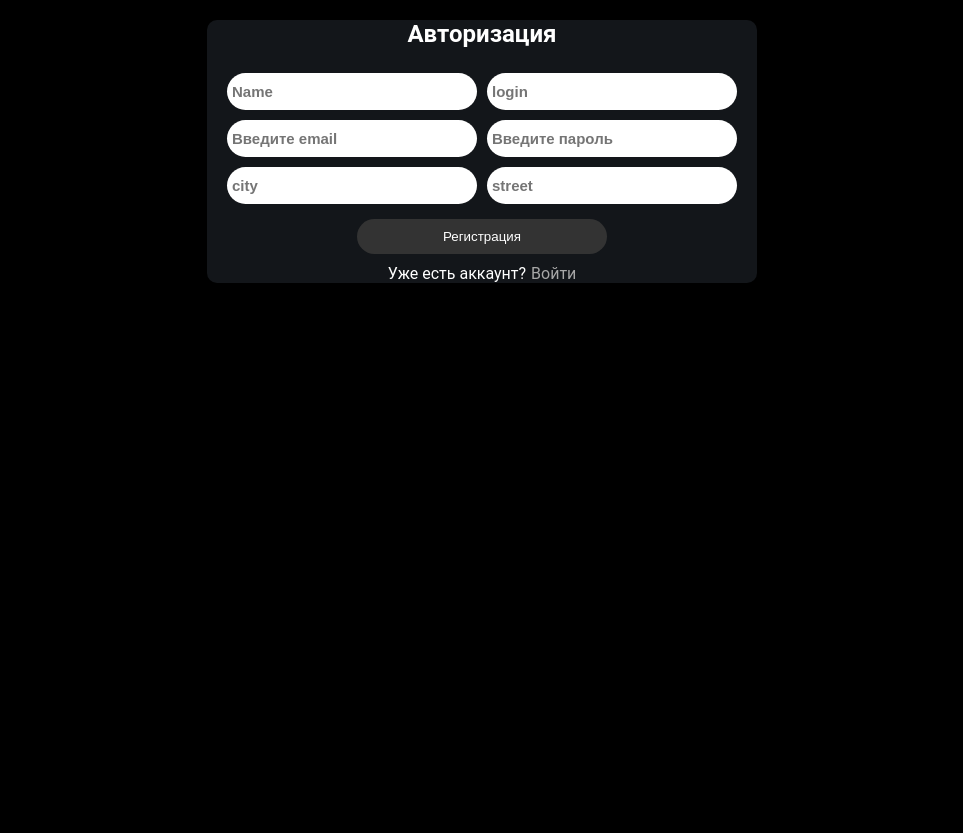
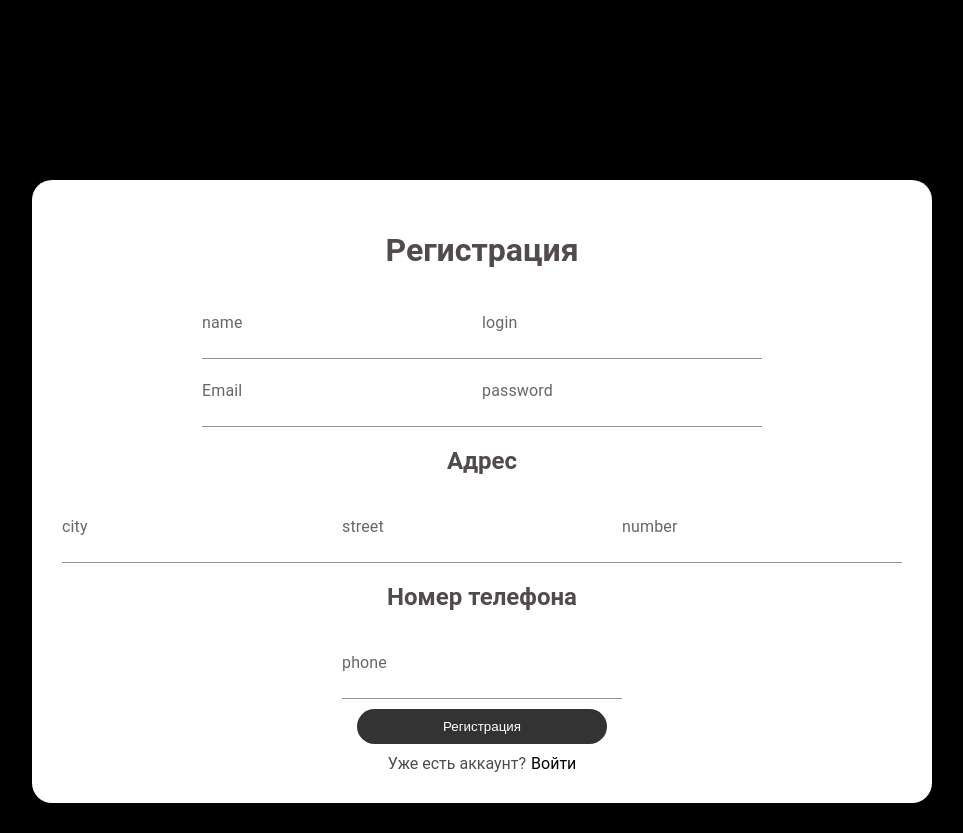
Before and after one commit to Amirhad/car-services-client, a React (Create React App) app: page /signup in a window 1280 px wide. Shown: the whole page, without its empty margins (158-1121 px from the left). Before the commit the page ends 800 px from the top, so only its background shows below. Built offline with nearby package versions, Linux system fonts and the light colour scheme.

Commit message:
Добавление токена в авторизацию

```diff
--- a/src/components/Sign/SignIn.jsx
+++ b/src/components/Sign/SignIn.jsx
@@ -3,10 +3,12 @@ import { useState } from "react";
 import { Link, useNavigate } from "react-router-dom";
 import styles from './sign.module.css'
 import { useDispatch, useSelector } from 'react-redux'
+import TextField from '@mui/material/TextField';
 
 function SignIn() {
   const signIn = useSelector(state => state.authentication.signin)
   const error = useSelector(state => state.authentication.error)
+  const token = useSelector(state => state.authentication.token)
   const dispatch = useDispatch()
 
   const [tologin, setToLogin] = useState("");
@@ -19,24 +21,28 @@ function SignIn() {
 
   const handleLogin = (e) => {
     e.preventDefault()
+  }
+
+  if (token) {
     navigate('/')
   }
     return (
-
       <form className={styles.form} onSubmit={handleLogin}>
         <div className={styles.block}>
           {error}
           <h2>Авторизация</h2>
           <div>
-          <input
+            <TextField
+              id="standard-basic" label="Email" variant="standard"
               type="text"
               value={tologin}
-            placeholder="Введите email"
+              placeholder="Введите Email"
               onChange={(e) => setToLogin(e.target.value)}
             />
           </div>
           <div>
-          <input
+            <TextField
+              id="standard-basic" label="password" variant="standard"
               type="password"
               value={password}
               placeholder="Введите пароль"
@@ -52,10 +58,14 @@ function SignIn() {
           </div>
           <span>У вас нет акаунта?</span>
           <Link to='/signup'>Регистрация</Link>
+          <div className={styles.homeButton}>
+            <Link to='/'>Главное меню</Link>
+          </div>
         </div>
       </form>
 
     );
+
 }
 
 export default SignIn;
--- a/src/components/Sign/SignInUp.jsx
+++ b/src/components/Sign/SignInUp.jsx
@@ -3,6 +3,7 @@ import { useState } from 'react';
 import { useDispatch, useSelector } from 'react-redux'
 import styles from './sign.module.css'
 import { Link, useNavigate } from 'react-router-dom';
+import TextField from '@mui/material/TextField';
 
 function SignInUp() {
 
@@ -15,6 +16,8 @@ function SignInUp() {
   const [city, setCity] = useState('')
   const [street, setStreet] = useState('')
   const [email, setEmail] = useState('')
+  const [number, setNumber] = useState('')
+  const [phone, setPhone] = useState('')
   const [password, setPassword] = useState('')
 
 
@@ -30,27 +33,31 @@ function SignInUp() {
     <div className={styles.bigBlock}>
       <form className={styles.form} onSubmit={handleLogin}>
         <div className={styles.block}>
-          <h2>Авторизация</h2>
-          <div>
-            <input
+          <h1>Регистрация</h1>
+          <div className={styles.inputTop}>
+            <TextField
+              id="standard-basic" label="name" variant="standard"
               type="text"
               value={name}
               placeholder="Name"
               onChange={(e) => setName(e.target.value)} />
-            <input
+            <TextField
+              id="standard-basic" label="login" variant="standard"
               type="text"
               value={login}
               placeholder='login'
               onChange={(e) => setLogin(e.target.value)} />
           </div>
           <div>
-            <input
+            <TextField
+              id="standard-basic" label="Email" variant="standard"
               type="text"
               value={email}
               placeholder="Введите email"
               onChange={(e) => setEmail(e.target.value)}
             />
-            <input
+            <TextField
+              id="standard-basic" label="password" variant="standard"
               type="password"
               value={password}
               placeholder="Введите пароль"
@@ -58,16 +65,34 @@ function SignInUp() {
             />
           </div>
           <div>
-            <input
+            <h2>Адрес</h2>
+            <TextField
+              id="standard-basic" label="city" variant="standard"
               type="text"
               value={city}
               placeholder='city'
               onChange={(e) => setCity(e.target.value)} />
-            <input
+            <TextField
+              id="standard-basic" label="street" variant="standard"
               type="text"
               value={street}
               placeholder='street'
               onChange={(e) => setStreet(e.target.value)} />
+            <TextField
+              id="standard-basic" label="number" variant="standard"
+              type="text"
+              value={number}
+              placeholder='number'
+              onChange={(e) => setNumber(e.target.value)} />
+          </div>
+          <div>
+            <h2>Номер телефона</h2>
+            <TextField
+              id="standard-basic" label="phone" variant="standard"
+              type="tel"
+              value={phone}
+              placeholder='phone'
+              onChange={(e) => setPhone(e.target.value)} />
           </div>
           <div>
             <button
--- a/src/components/Sign/sign.module.css
+++ b/src/components/Sign/sign.module.css
@@ -1,36 +1,39 @@
 .form {
-    width: 550px;
+    width: 900px;
+    padding: 30px 0px;
     margin: auto;
-    color: #fff;
+    margin-top: 150px;
+    color: rgb(82, 75, 75);
 }
 
 .block {
+    padding: 30px 10px;
     text-align: center;
-    border-radius: 10px;
-    background-color: rgb(19, 22, 26);
+    border-radius: 20px;
+    background-color: rgb(255, 255, 255);
 }
 .form input {
-    width: 250px;
-    padding: 10px 5px;
-    margin: 5px 5px;
-    font-size: 15px;
-    font-weight: 700;
-    outline: none;
-    border: none;
-    border-radius: 25px;
-    background-color: #fff;
+    /* width: 250px; */
+    /* padding: 15px; */
+    margin: 10px 30px;
+    /* font-size: 15px; */
+    /* font-weight: 700; */
+    /* outline: none; */
+    /* border: none; */
+
 }
-
 .form a {
     text-decoration: none;
-    color: #a7a7a7;
+    color: #000000;
     margin-left: 5px;
 }
 
 .form a:hover {
-    color: #fff;
+    color: rgb(139, 95, 95);
 }
-
+.homeButton {
+    margin-top: 10px;
+}
 .btn {
     color: #fff;
     background-color: #333333;
```
Lines whose indentation alone changed are shown as unchanged.
